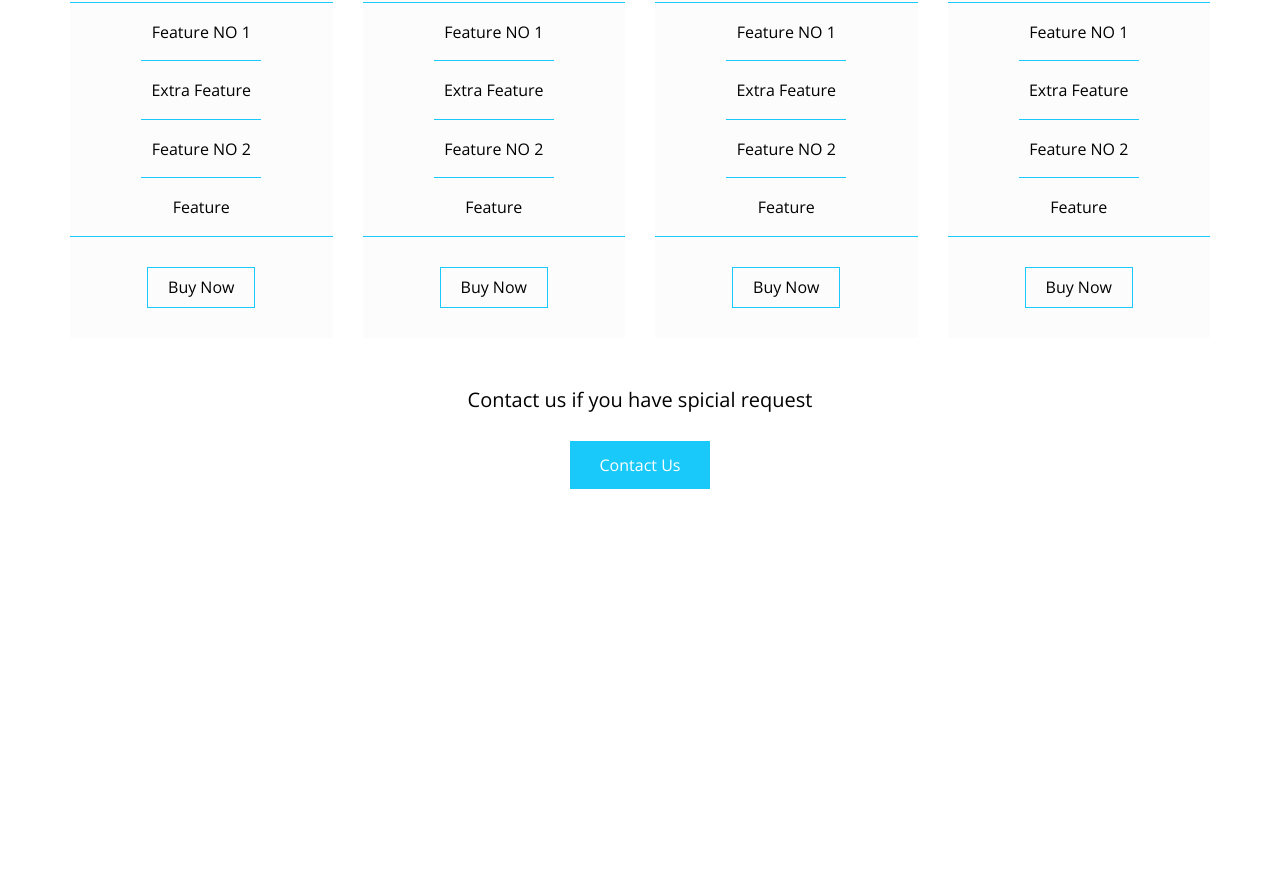
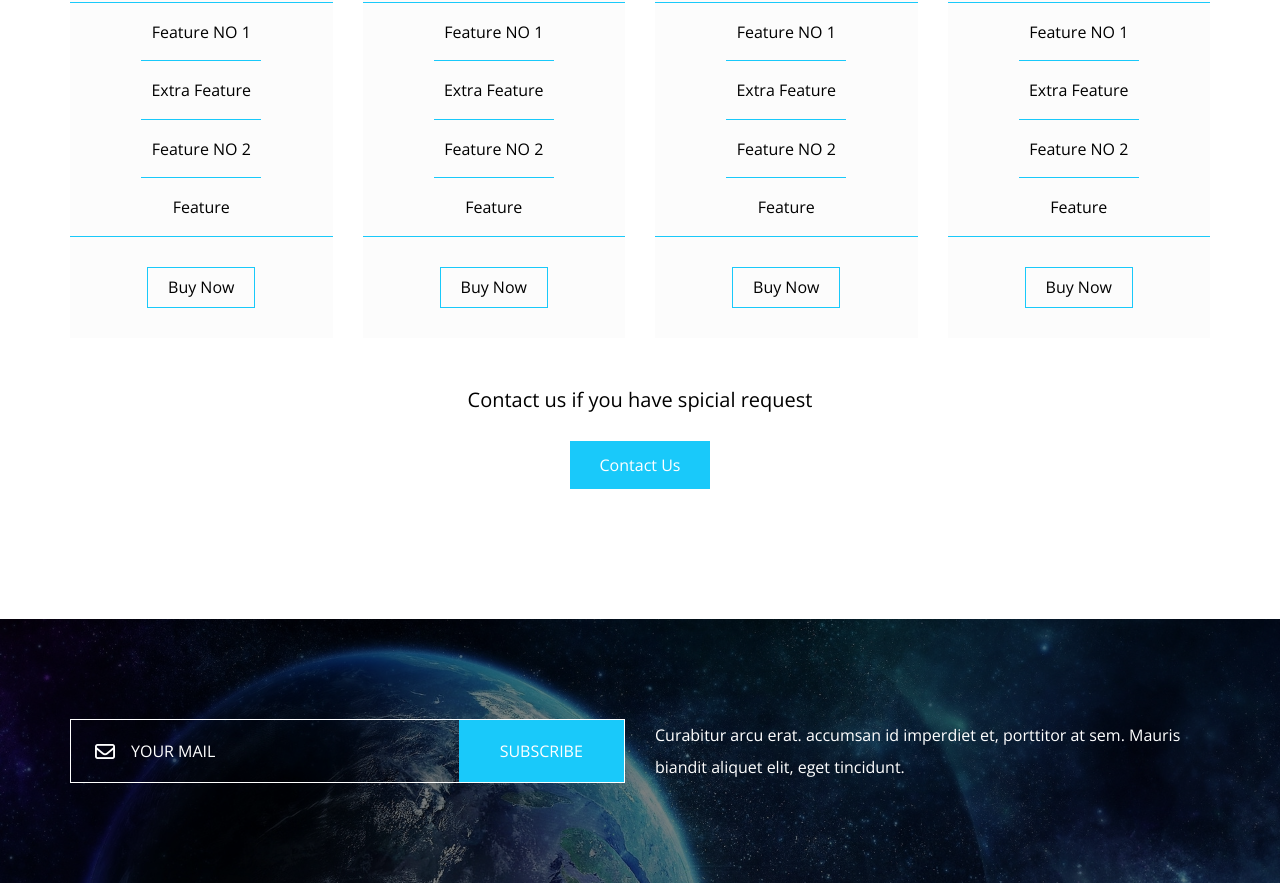
Before and after one commit to Ahmed-Mohamed-Nassar/HTML_and_CSS_Template_Two, a plain HTML site: page index.html in a window 1280 px wide. Shown: the part 6718-7601 px from the top of the page. Before the commit the page ends 7337 px from the top, so only its background shows below. Drawn offline with nearby package versions, Linux system fonts and the light colour scheme.

Commit message:
add sec
add sub section

```diff
--- a/css/kasper.css
+++ b/css/kasper.css
@@ -1081,3 +1081,90 @@ header .container nav .form:hover i {
 }
 
 /* end pricing */
+/* start subscribe */
+
+.subscribe {
+    padding-top: var(--section-padding);
+    padding-bottom: var(--section-padding);
+    position: relative;
+    background-image: url(../images/subscribe.jpg);
+    background-size: cover;
+    color: white;
+}
+
+.subscribe::before {
+    content: "";
+    position: absolute;
+    left: 0;
+    top: 0;
+    width: 100%;
+    height: 100%;
+    background-color: rgb(0 0 0 / 50%);
+}
+
+.subscribe .container {
+    position: relative;
+    display: grid;
+    grid-template-columns: repeat(auto-fill, minmax(500px, 1fr));
+    gap: 30px;
+}
+
+@media (max-width:991px) {
+    .subscribe .container {
+        grid-template-columns: repeat(1, 1fr);
+        grid-template-rows: repeat(2, auto);
+    }
+}
+
+.subscribe .container form {
+    max-width: 100%;
+    position: relative;
+    display: flex;
+}
+
+.subscribe .container form i {
+    position: absolute;
+    top: 50%;
+    transform: translateY(-50%);
+    -webkit-transform: translateY(-50%);
+    -moz-transform: translateY(-50%);
+    -ms-transform: translateY(-50%);
+    -o-transform: translateY(-50%);
+    left: 25px;
+}
+
+.subscribe .container form input[type="email"] {
+    width: calc(100% - 30%);
+    border: 1px solid white;
+    padding: 20px 20px 20px 60px;
+    background-color: transparent;
+    border-right: none;
+    max-width: 100%;
+    caret-color: var(--main-color);
+    color: white;
+}
+
+.subscribe .container form ::placeholder {
+    text-transform: uppercase;
+    color: white;
+}
+
+.subscribe .container form input[type="submit"] {
+    text-transform: uppercase;
+    width: 30%;
+    border: 1px solid white;
+    background-color: var(--main-color);
+    color: white;
+    border-left: none;
+}
+
+.subscribe .container form input[type="email"]:focus,
+.subscribe .container form input[type="submit"]:focus {
+    outline: none;
+}
+
+.subscribe .container p {
+    line-height: 2;
+}
+
+/* end subscribe */
--- a/index.html
+++ b/index.html
@@ -434,6 +434,19 @@
         </div>
     </div>
     <!-- end pricing -->
+    <!-- start subscribe -->
+    <div class="subscribe">
+        <div class="container">
+            <form action="">
+                <i class="far fa-envelope fa-lg"></i>
+                <input type="email" name="mail" placeholder="your mail">
+                <input type="submit" value="Subscribe">
+            </form>
+            <p>Curabitur arcu erat. accumsan id imperdiet et, porttitor at sem. Mauris biandit aliquet elit, eget
+                tincidunt.</p>
+        </div>
+    </div>
+    <!-- end subscribe -->
 </body>
 
 </html>
```
